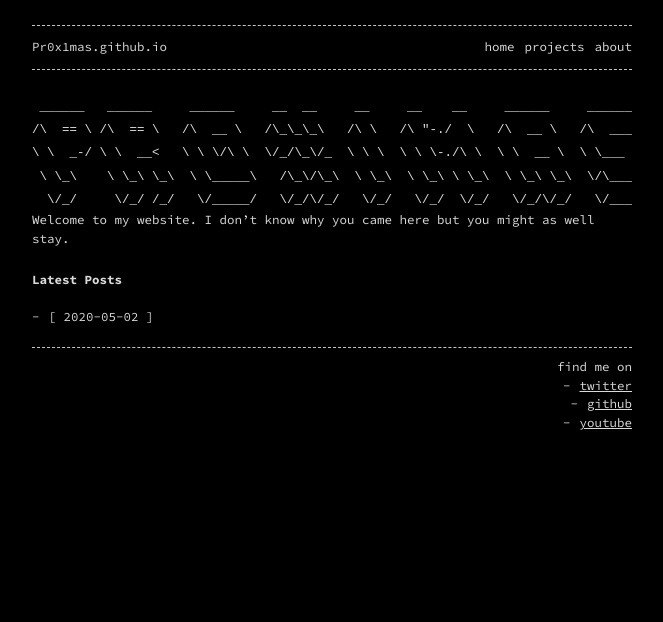
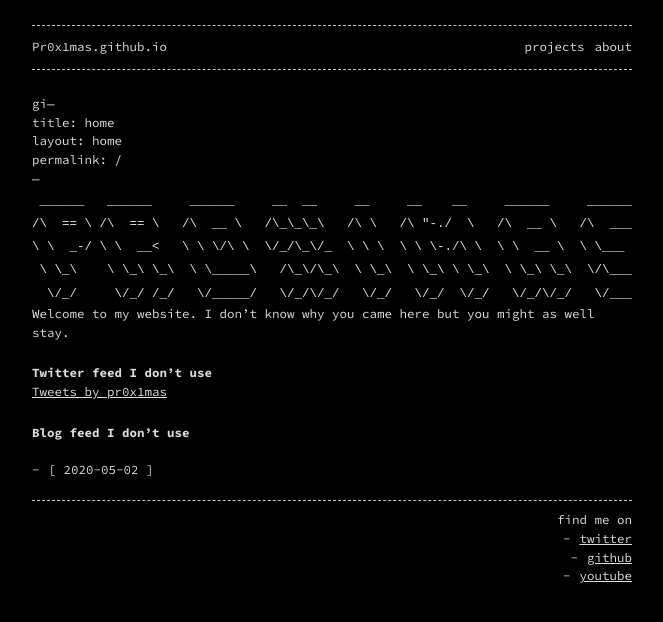
Before and after one commit to HyperHamster535/HyperHamster535.github.io, a Jekyll site: the page built from index.md, in a window 1280 px wide. Shown: the top 622 px of the page, without its empty margins (308-971 px from the left). Built offline with Jekyll 4.4.1, drawn with Linux system fonts in a browser that asks for light colours; our own code applies the rules of GitHub Pages for plain Markdown files; comment, search, counter and statistics services are not loaded.

Commit message:
added twitter feed

```diff
--- a/index.md
+++ b/index.md
@@ -1,7 +1,4 @@
----
-# Feel free to add content and custom Front Matter to this file.
-# To modify the layout, see https://jekyllrb.com/docs/themes/#overriding-theme-defaults
-
+gi---
 title: home
 layout: home
 permalink: /
@@ -17,4 +14,7 @@
 
 Welcome to my website. I don't know why you came here but you might as well stay.
 
-## Latest Posts
+## Twitter feed I don't use
+<a class="twitter-timeline" data-dnt="true" data-theme="dark" href="https://twitter.com/pr0x1mas?ref_src=twsrc%5Etfw">Tweets by pr0x1mas</a> <script async src="https://platform.twitter.com/widgets.js" charset="utf-8"></script>
+
+## Blog feed I don't use
```
